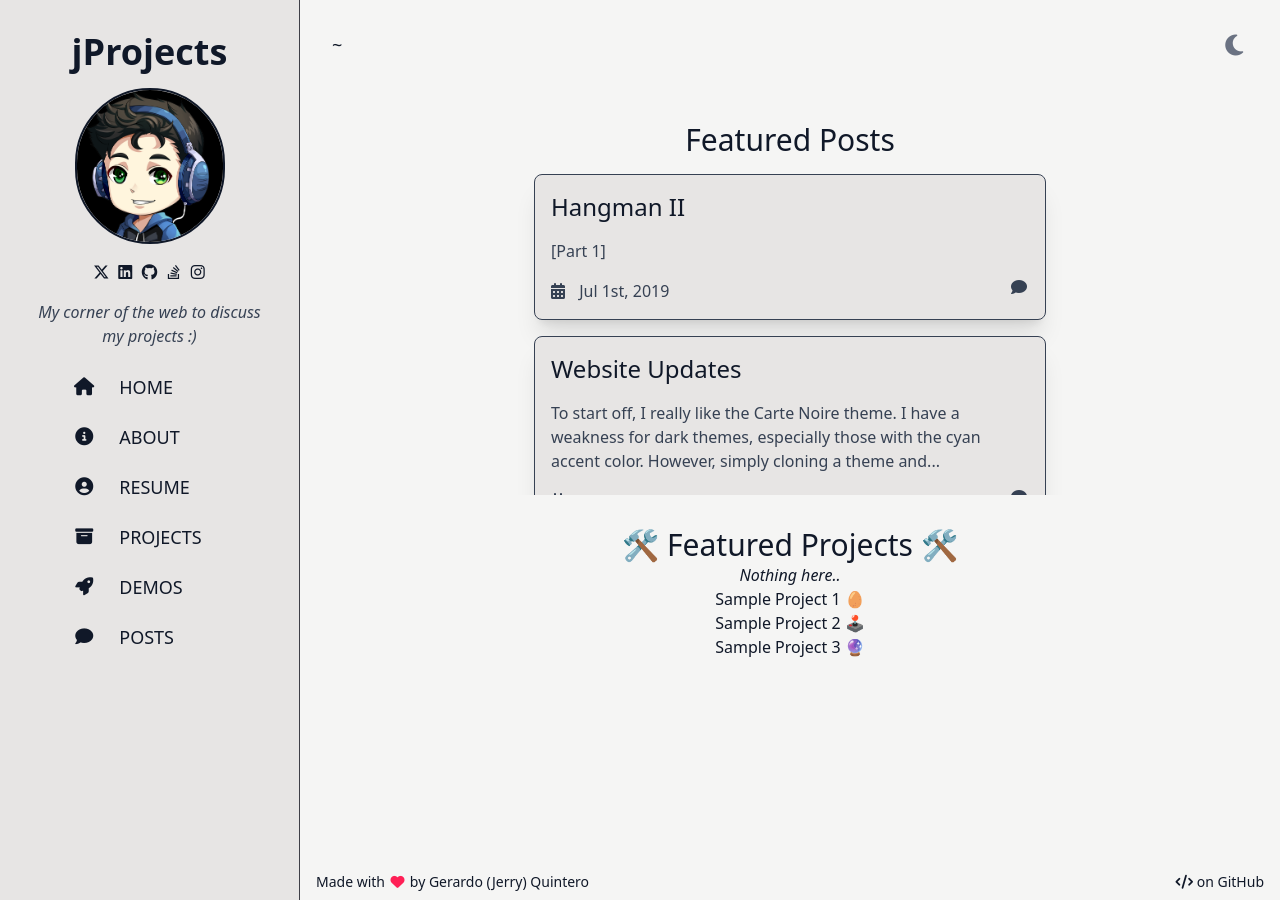
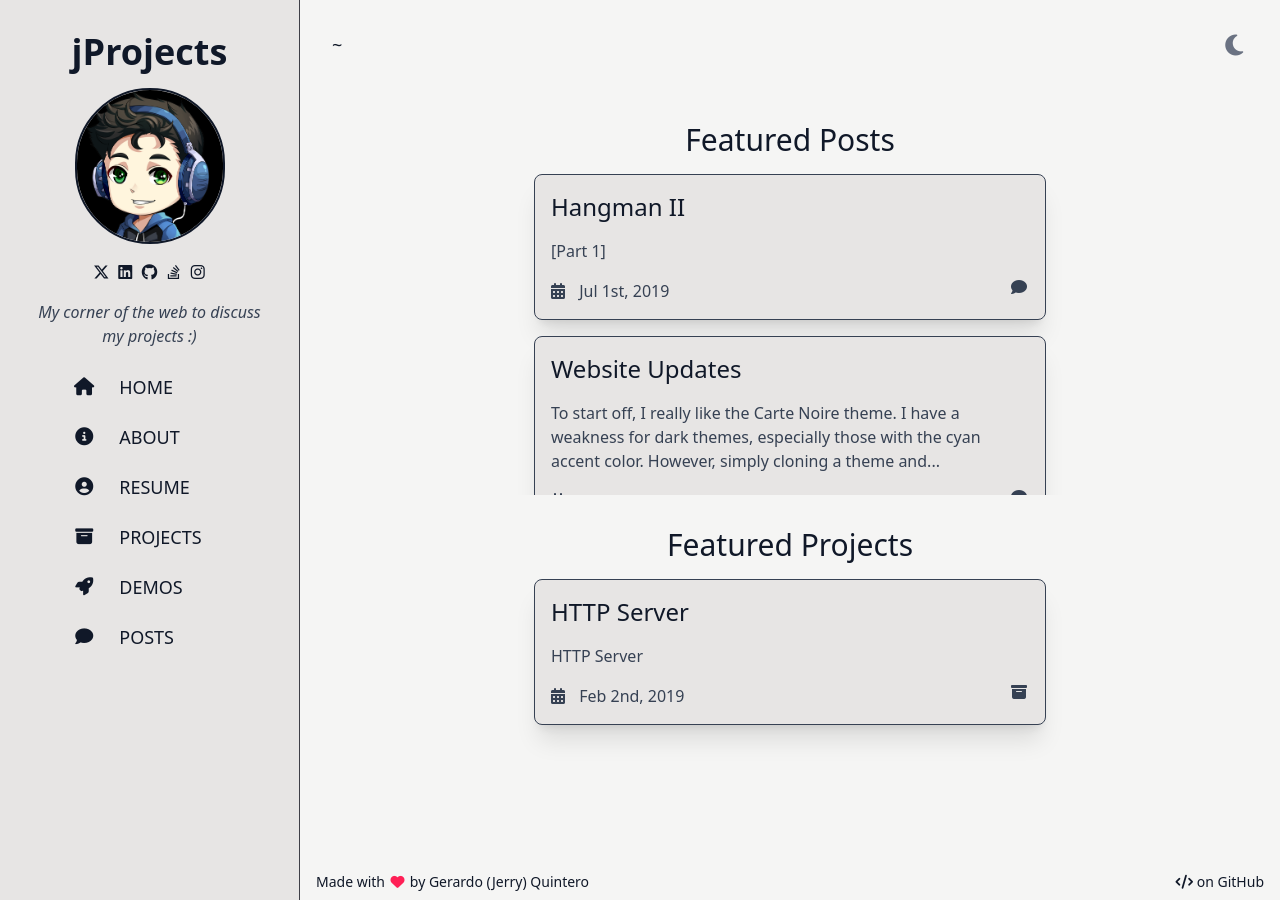
Before and after one commit to jerryq27/jerryq27.github.io, a Jekyll site: the page built from index.html, in a window 1280 px wide. Built offline with Jekyll 4.4.1, drawn with Linux system fonts in a browser that asks for light colours; nearby versions of some CDN libraries.

Commit message:
Home page now shows projects and added http server project.

```diff
--- a/index.html
+++ b/index.html
@@ -6,8 +6,11 @@ layout: default
 <div class="h-full flex flex-col">
   <div class="text-center py-8 max-h-[45vh] overflow-auto">
     <h2 class="{{ theme.page-header-text }}">Featured Posts</h2>
+    {% if site.posts.size == 0 %}
+      <p class="italic">Nothing here..</p>
+    {% else %}
       <div class="flex flex-wrap justify-center gap-4 p-4">
-      {% for post in site.posts %}
+        {% for post in site.posts | limit: 4 %}
           {% if post.is_featured %}
             {% include featured-item.html
                 title=post.title
@@ -18,19 +21,28 @@ layout: default
           {% endif %}
         {% endfor %}
       </div>
+    {% endif %}
   </div>
 
   <div class="text-center py-8 max-h-[45vh] overflow-auto">
-    <h2 class="{{ theme.page-header-text }}">🛠️ Featured Projects 🛠️</h2>
+    <h2 class="{{ theme.page-header-text }}">Featured Projects</h2>
     <div>
     {% if site.projects.size == 0 %}
       <p class="italic">Nothing here..</p>
+    {% else %}
+      <div class="flex flex-wrap justify-center gap-4 p-4">
+        {% for project in site.projects | limit: 4 %}
+          {% if project.is_featured %}
+            {% include featured-item.html
+                title=project.title
+                excerpt=project.excerpt
+                icon='fa-box-archive'
+                url=project.url
+                date=project.date %}
+          {% endif %}
+        {% endfor %}
+      </div>
     {% endif %}
     </div>
-    <ul>
-      <li>Sample Project 1 🥚</li>
-      <li>Sample Project 2 🕹️</li>
-      <li>Sample Project 3 🔮</li>
-    </ul>
   </div>
 </div>
```
Also changed, not shown: _layouts/project.html (added, +10 -0 lines), _projects/http-server.md (added, +113 -0 lines). Lines whose indentation alone changed are shown as unchanged.
